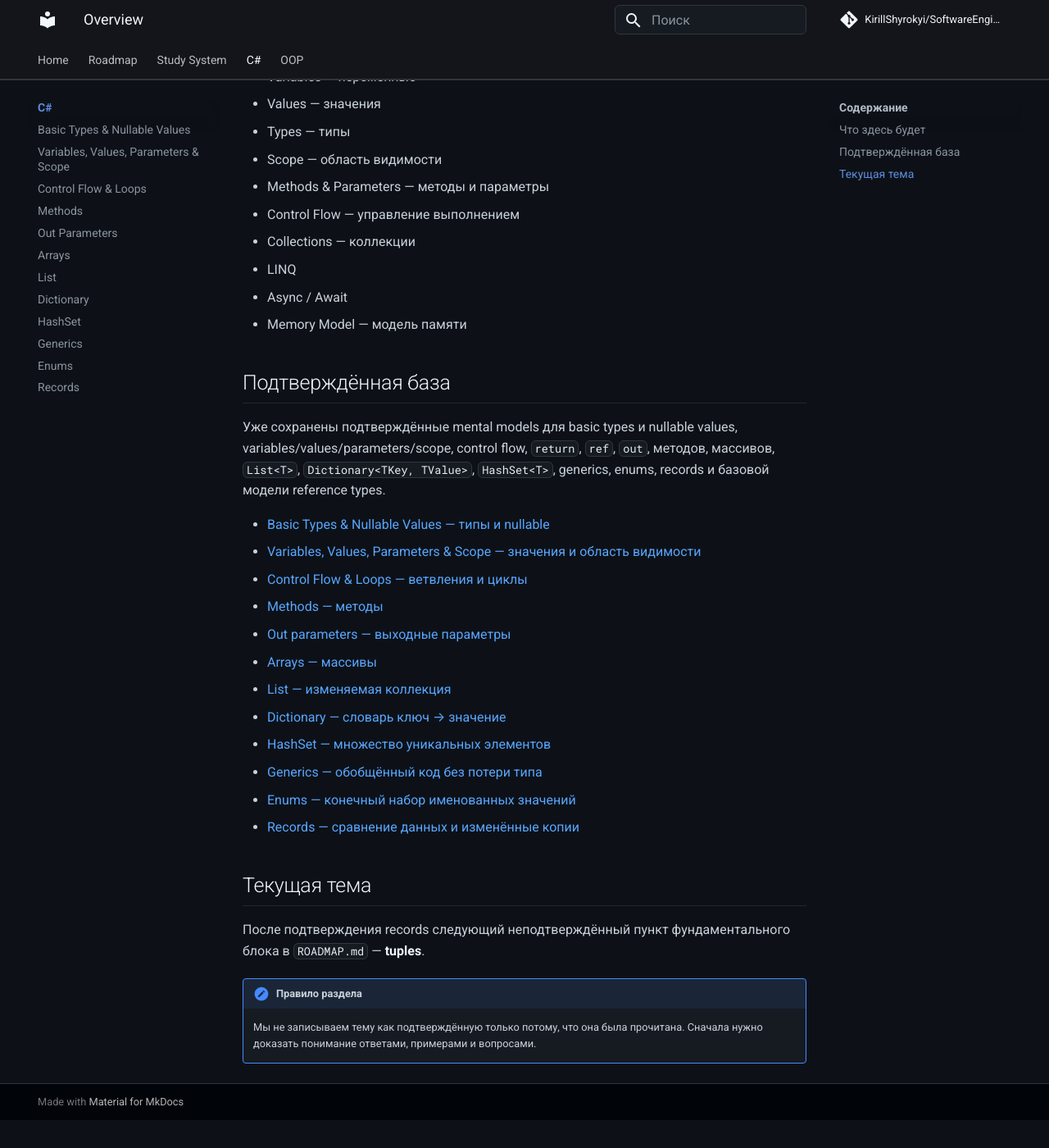
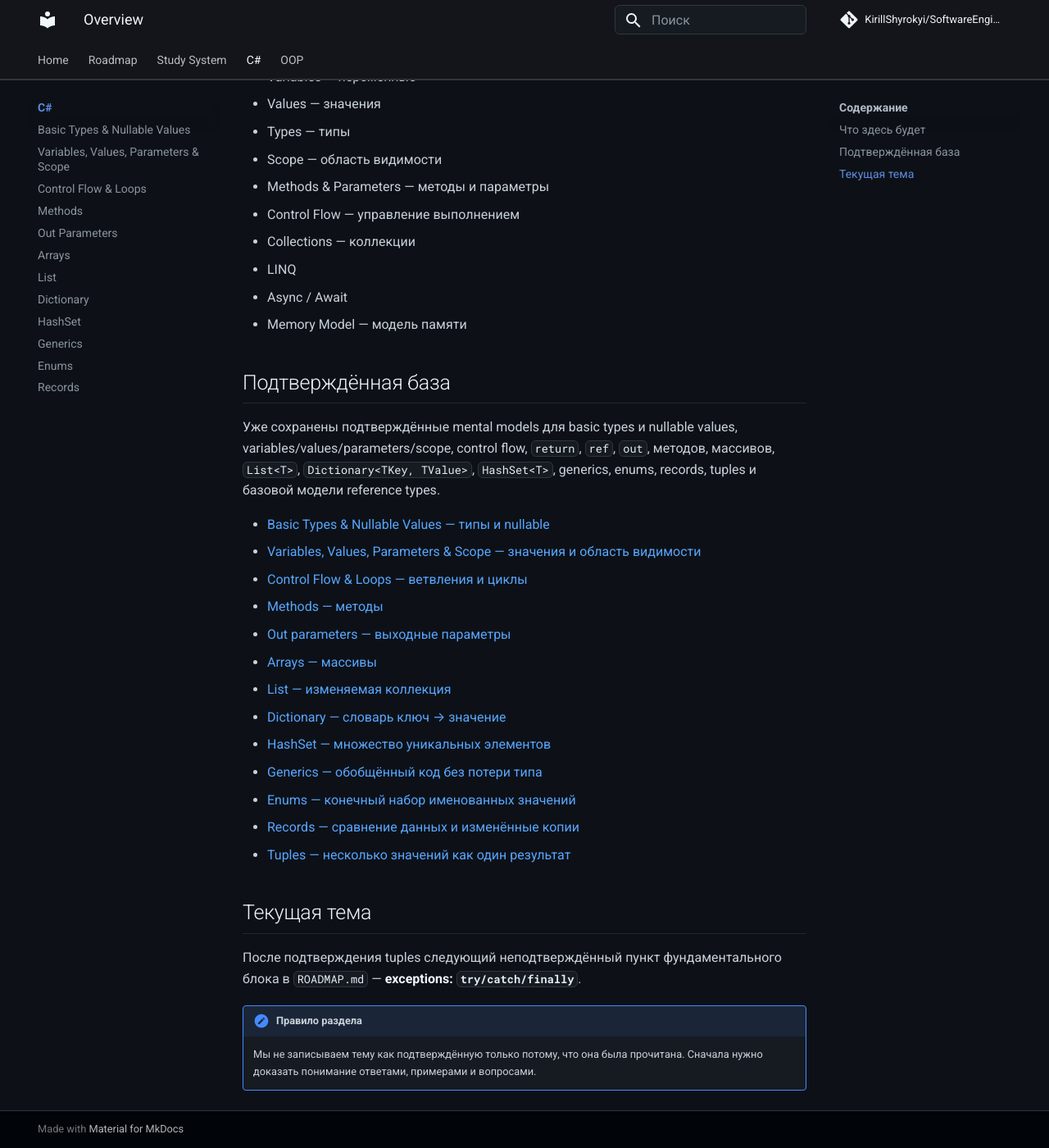
Before and after one commit to KirillShyrokyi/SoftwareEngineeringBase, an MkDocs documentation site: the page built from docs/csharp/index.md, in a window 1280 px wide and 1400 px high, scrolled down 325 px. Shown: the whole window at 82% size. Built offline with MkDocs 1.6.1 and Material for MkDocs 9.7.7, drawn with Linux system fonts in a browser that asks for light colours; comment, search, counter and statistics services are not loaded; before the commit the page ends 1691 px from its top, so only the background shows below that.

Commit message:
docs(csharp): save confirmed tuples progress

```diff
--- a/docs/csharp/index.md
+++ b/docs/csharp/index.md
@@ -17,7 +17,7 @@
 
 ## Подтверждённая база
 
-Уже сохранены подтверждённые mental models для basic types и nullable values, variables/values/parameters/scope, control flow, `return`, `ref`, `out`, методов, массивов, `List<T>`, `Dictionary<TKey, TValue>`, `HashSet<T>`, generics, enums, records и базовой модели reference types.
+Уже сохранены подтверждённые mental models для basic types и nullable values, variables/values/parameters/scope, control flow, `return`, `ref`, `out`, методов, массивов, `List<T>`, `Dictionary<TKey, TValue>`, `HashSet<T>`, generics, enums, records, tuples и базовой модели reference types.
 
 - [Basic Types & Nullable Values — типы и nullable](basic-types-nullable.md)
 - [Variables, Values, Parameters & Scope — значения и область видимости](variables-values-scope.md)
@@ -31,10 +31,11 @@
 - [Generics — обобщённый код без потери типа](generics.md)
 - [Enums — конечный набор именованных значений](enums.md)
 - [Records — сравнение данных и изменённые копии](records.md)
+- [Tuples — несколько значений как один результат](tuples.md)
 
 ## Текущая тема
 
-После подтверждения records следующий неподтверждённый пункт фундаментального блока в `ROADMAP.md` — **tuples**.
+После подтверждения tuples следующий неподтверждённый пункт фундаментального блока в `ROADMAP.md` — **exceptions: `try/catch/finally`**.
 
 !!! note "Правило раздела"
     Мы не записываем тему как подтверждённую только потому, что она была прочитана. Сначала нужно доказать понимание ответами, примерами и вопросами.
```
